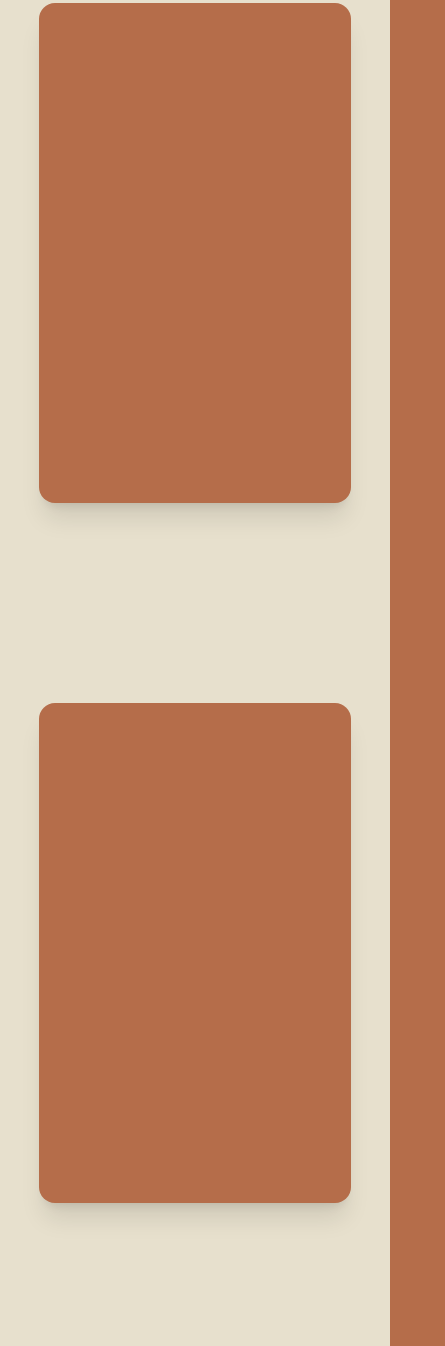
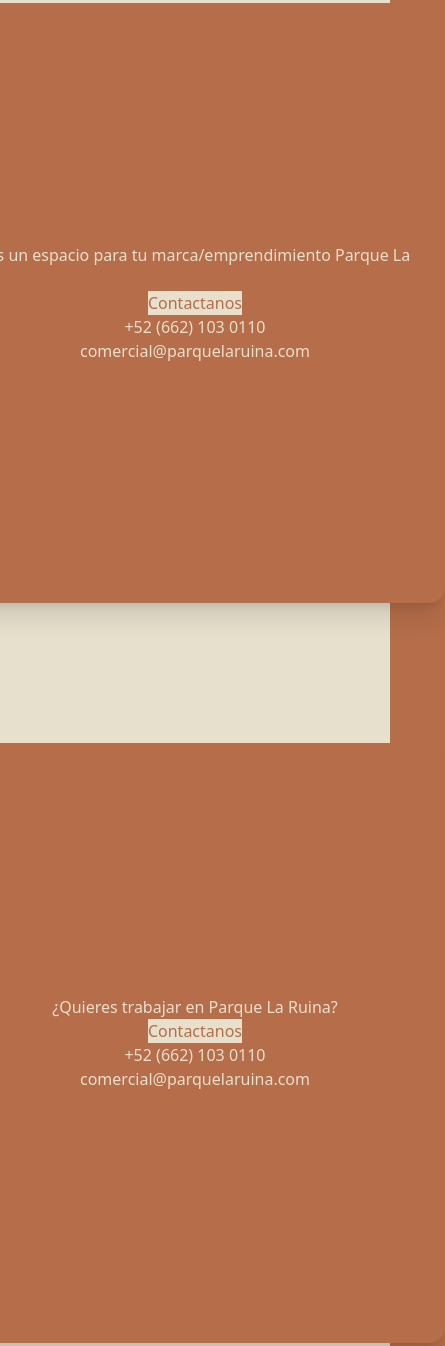
Before and after one commit to Bofi1/parquelaruina, a plain HTML site: page index.html in a window 390 px wide. Shown: the part 176-1522 px from the top of the page, 445 px wide, since content can reach past the window. Drawn offline with nearby package versions, Linux system fonts and the light colour scheme.

Commit message:
contactanos

```diff
--- a/index.html
+++ b/index.html
@@ -8,13 +8,13 @@
     <title>Document</title>
 </head>
 <body class="bg-[#B56D4A] relative h-[200px]">
-    <!-- bg-[#E7E0CD] -->
+
 
     <!-- header -->
     <header class="bg-[#E7E0CD] w-[100%] h-[80px] rounded-xs relative z-[2] flex justify-center items-center">
         <img class="rounded-[100%] w-[50px] h-[50px]" src="./img/logo.png" alt="">
     </header>
-    <!-- <img class="relative z-[2] top-[-10px]" src="./img/svg/wave-header.svg" alt=""> -->
+
 
     <!-- video -->
     <div class="video relative bottom-[100px]">
@@ -22,51 +22,45 @@
         <video autoplay muted loop playsinline src="./video/mobile.mp4" class="mobile bg-[gray] w-[100%] relative hidden"></video>
     </div>
 
-    <!-- <video autoplay muted loop playsinline src="./video/web.mp4" class="web bg-[gray] w-[100%] relative z-[1]"></video>
-    <video autoplay muted loop playsinline src="./video/mobile.mp4" class="mobile bg-[gray] w-[100%] relative z-[1] hidden"></video> -->
-    <!-- cuerpo de wave 1 -->
-
 
     <!-- contactanos -->
-    <!-- <div class="contacto relative top-[-100px] z-[3]"> -->
-        <!-- <img class="wave1.1 relative z-[3] bg-transparent" src="./img/svg/wave-top-contacto.svg" alt="">
-        <img class="wave2.2 relative z-[3]" src="./img/svg/wave-bottom-contacto.svg" alt=""> -->
-
         <div class="contacto relative bottom-[300px] z-[100]">
-            <img class="wmt relative z-[10] bg-transparent" src="./img/svg/wave-top-maps.svg" alt="">
+            <img class="wmt relative z-[10] bg-transparent bottom-[-1px]" src="./img/svg/wave-top-maps.svg" alt="">
             <img class="wave2.2 relative z-[3] bg-[#E7E0CD]" src="./img/svg/wave-bottom-contacto.svg" alt="">
             <div class="row contactanos flex justify-center items-center w-[100%] relative bg-[#E7E0CD] pt-[150px] pb-[150px]">
-                <div class="bg-[#B56D4A] w-[500px] h-[600px] mr-[80px] rounded-2xl shadow-xl"></div>
-                <div class="bg-[#B56D4A] w-[500px] h-[600px] ml-[80px] rounded-2xl shadow-xl"></div>
+                <div class="contact-1 bg-[#B56D4A] w-[500px] h-[600px] mr-[80px] rounded-2xl shadow-xl flex flex-col justify-center items-center text-[#E7E0CD]">
+                    <p>¿Buscas un espacio para tu marca/emprendimiento Parque La Ruina?</p>
+                    <div class="bg-[#E7E0CD] text-[#B56D4A]">Contactanos</div>
+                    <span>+52 (662) 103 0110</span>
+                    <span>comercial@parquelaruina.com</span>
+                </div>
+                <div class="contact-2 bg-[#B56D4A] w-[500px] h-[600px] ml-[80px] rounded-2xl shadow-xl flex flex-col justify-center items-center text-[#E7E0CD]">
+                    <p>¿Quieres trabajar en Parque La Ruina?</p>
+                    <div class="bg-[#E7E0CD] text-[#B56D4A]">Contactanos</div>
+                    <span>+52 (662) 103 0110</span>
+                    <span>comercial@parquelaruina.com</span>
+                </div>
             </div>
         </div>
 
 
-    <!-- </div> -->
-
-
-    <!-- <img class="relative top-[-430px]" src="./img/svg/wave-top-maps.svg" alt=""> -->
-    <!-- comparte tu opinion/maps bg-[#B56D4A]  -->
-
+    <!-- maps -->
     <div class="flex flex-col bg-[#B56D4A] w-[100%] justify-center items-center relative z-[10] bottom-[300px]">
         <img class="wmt relative z-[10] bg-[#E7E0CD]" src="./img/svg/wave-top-maps.svg" alt="">
 
-        <div class="bg-[#B56D4A] w-[100%] flex justify-center items-center p-[50px] relative pt-[150px] pb-[150px]">
+        <div class="bg-[#B56D4A] w-[100%] flex justify-center items-center p-[50px] relative pt-[150px] pb-[150px] z-[10]">
             <div class="maps bg-[#f0f3f4] w-[80%] h-[600px] rounded-2xl relative">
                 <iframe class="w-[100%] h-[100%] rounded-2xl" src="https://www.google.com/maps/embed?pb=!1m18!1m12!1m3!1d3486.3045958188773!2d-110.9477835!3d29.0966876!2m3!1f0!2f0!3f0!3m2!1i1024!2i768!4f13.1!3m3!1m2!1s0x86ce85cd5668ed5d%3A0xec15e40c630a4f21!2sParque%20La%20Ruina!5e0!3m2!1ses-419!2smx!4v1739846530625!5m2!1ses-419!2smx" width="600" height="450" style="border:0;" allowfullscreen="" loading="lazy" referrerpolicy="no-referrer-when-downgrade"></iframe>
             </div>
-            <!-- <div class="bg-[blue] w-[600px] h-[600px] ml-[80px] rounded-2xl relative z-[10]"></div> -->
         </div>
 
-        <img class="wmb relative z-[10] bg-[#E7E0CD]" src="./img/svg/wave-bottom-maps.svg" alt="">
+
     </div>
-
-    <!-- <img class="relative top-[100px]" src="./img/svg/wave-bottom-maps.svg" alt=""> -->
 
 
     <!-- footer -->
-
-    <div class="bg-[#E7E0CD] w-[100%] relative bottom-[300px] flex flex-col justify-center items-center pb-[20px] pt-[30px]">
+    <div class="bg-[#E7E0CD] w-[100%] relative bottom-[300px] flex flex-col justify-center items-center pb-[20px]">
+        <img class="wmb relative bg-[#E7E0CD] top-[-2px]" src="./img/svg/wave-bottom-maps.svg" alt="">
         <div class="flex">
             <a class="" target="_blank" href="https://www.facebook.com/parquelaruinahermosillo/">
                 <img class="mr-[30px]" src="./img/svg/social-media-icons/facebook.png" alt="">
--- a/queries.css
+++ b/queries.css
@@ -18,24 +18,23 @@
         padding: 0;
     }
 
-    .row div{
-        margin: 0;
-        /* width: 80%; */
+
+    .contact-1{
+        width: 80%;
+        height: 500px;
+        margin-right: 0px !important;
+        margin-bottom: 70px;
     }
 
-    .row div:nth-child(1){
+    .contact-2{
         width: 80%;
         height: 500px;
-        margin-bottom: 200px;
-    }
-
-    .row div:nth-child(2){
-        width: 80%;
-        height: 500px;
+        margin-left: 0px !important;
+        margin-top: 70px;
     }
 
     .maps{
-        height: 200px !important;
+        height: 800px !important;
     }
 
   }
```
